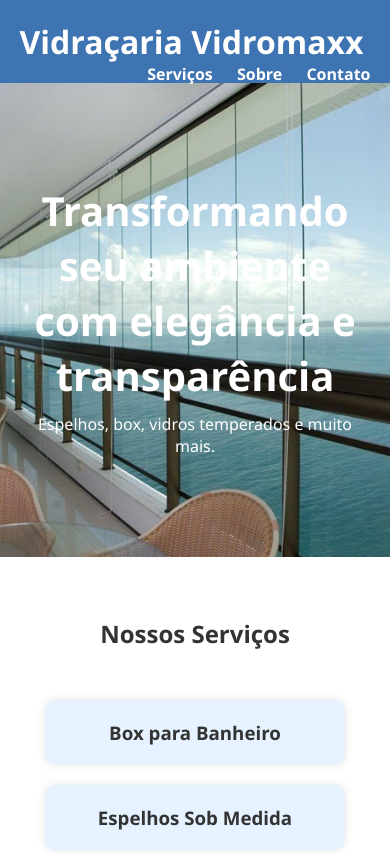
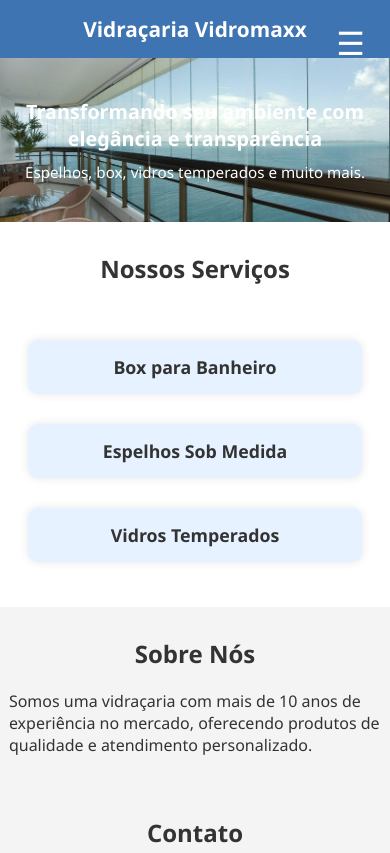
Before and after one commit to Vitor-tml/vidromaxx, a plain HTML site: page index.html in a window 390 px wide. Shown: the top 853 px of the page. Drawn offline with Linux system fonts and the light colour scheme.

Commit message:
Adicionando menu sanduíche

```diff
--- a/css/style.css
+++ b/css/style.css
@@ -107,3 +107,114 @@ footer {
     text-align: center;
     padding: 10px 0;
 }
+
+@media (max-width: 768px) {
+    .container {
+        width: 98%;
+        padding: 0 5px;
+    }
+
+    header {
+        padding: 15px 0;
+        text-align: center;
+    }
+
+    header nav {
+        float: none;
+        margin-top: 10px;
+    }
+
+    header nav ul {
+        padding: 0;
+    }
+
+    header nav ul li {
+        display: block;
+        margin: 10px 0 0 0;
+    }
+
+    .hero {
+        padding: 60px 0;
+        font-size: 0.95em;
+    }
+
+    .hero h2 {
+        font-size: 2em;
+    }
+
+    .cards {
+        flex-direction: column;
+        align-items: center;
+    }
+
+    .card {
+        width: 90%;
+        margin: 15px 0;
+    }
+
+    .servicos, .sobre, .contato {
+        padding: 30px 0;
+    }
+}
+
+@media (max-width: 480px) {
+    header h1 {
+        font-size: 1.3em;
+    }
+
+    .hero {
+        padding: 40px 0;
+    }
+
+    .hero h2 {
+        font-size: 1.3em;
+    }
+
+    .card {
+        padding: 15px;
+        font-size: 0.95em;
+    }
+}
+
+.menu-toggle {
+    display: none;
+    background: none;
+    border: none;
+    font-size: 2em;
+    color: white;
+    cursor: pointer;
+    position: absolute;
+    top: 25px;
+    right: 25px;
+    z-index: 1001;
+}
+
+/* Mostra o botão e esconde o menu no mobile */
+@media (max-width: 768px) {
+    .menu-toggle {
+        display: block;
+    }
+    header nav {
+        display: none;
+        position: absolute;
+        top: 60px;
+        right: 10px;
+        background: #3E74B2;
+        width: 80%;
+        box-shadow: 0 2px 10px rgba(0,0,0,0.2);
+        border-radius: 8px;
+        z-index: 1000;
+    }
+    header nav.open {
+        display: block;
+    }
+    header nav ul {
+        flex-direction: column;
+        align-items: flex-start;
+        padding: 20px;
+    }
+    header nav ul li {
+        margin: 15px 0 0 0;
+        width: 100%;
+    }
+}
--- a/index.html
+++ b/index.html
@@ -11,6 +11,7 @@
     <header>
         <div class="container">
             <h1>Vidraçaria Vidromaxx</h1>
+            <button class="menu-toggle" aria-label="Abrir menu">&#9776;</button>
             <nav>
                 <ul>
                     <li><a href="#servicos">Serviços</a></li>
@@ -63,5 +64,10 @@
     <footer>
         <p>&copy; 2025 Vidraçaria Vidromaxx. Todos os direitos reservados.</p>
     </footer>
+    <script>
+    document.querySelector('.menu-toggle').onclick = function() {
+        document.querySelector('header nav').classList.toggle('open');
+    };
+    </script>
 </body>
 </html>
```
Also changed, not shown: 1 other file.
